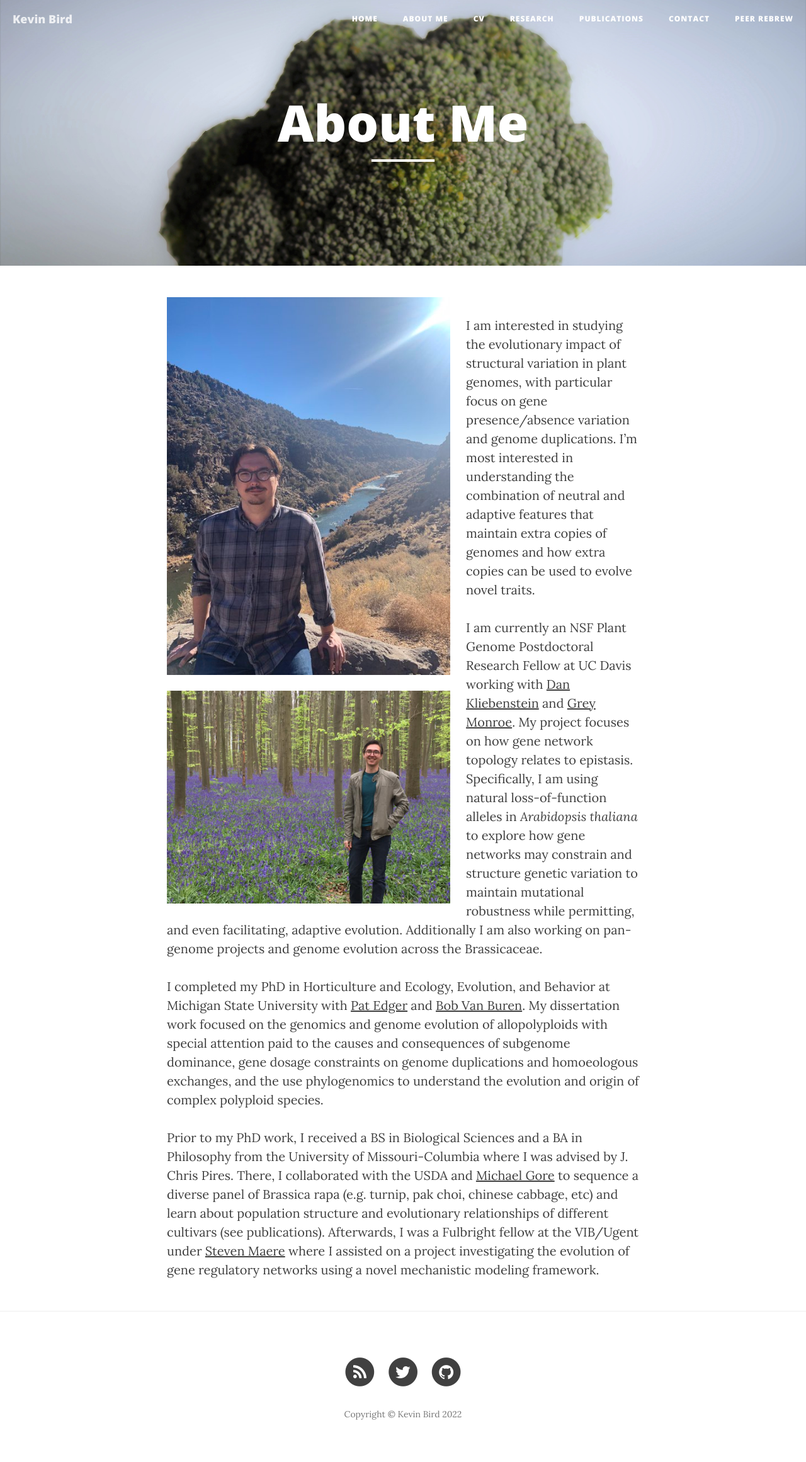
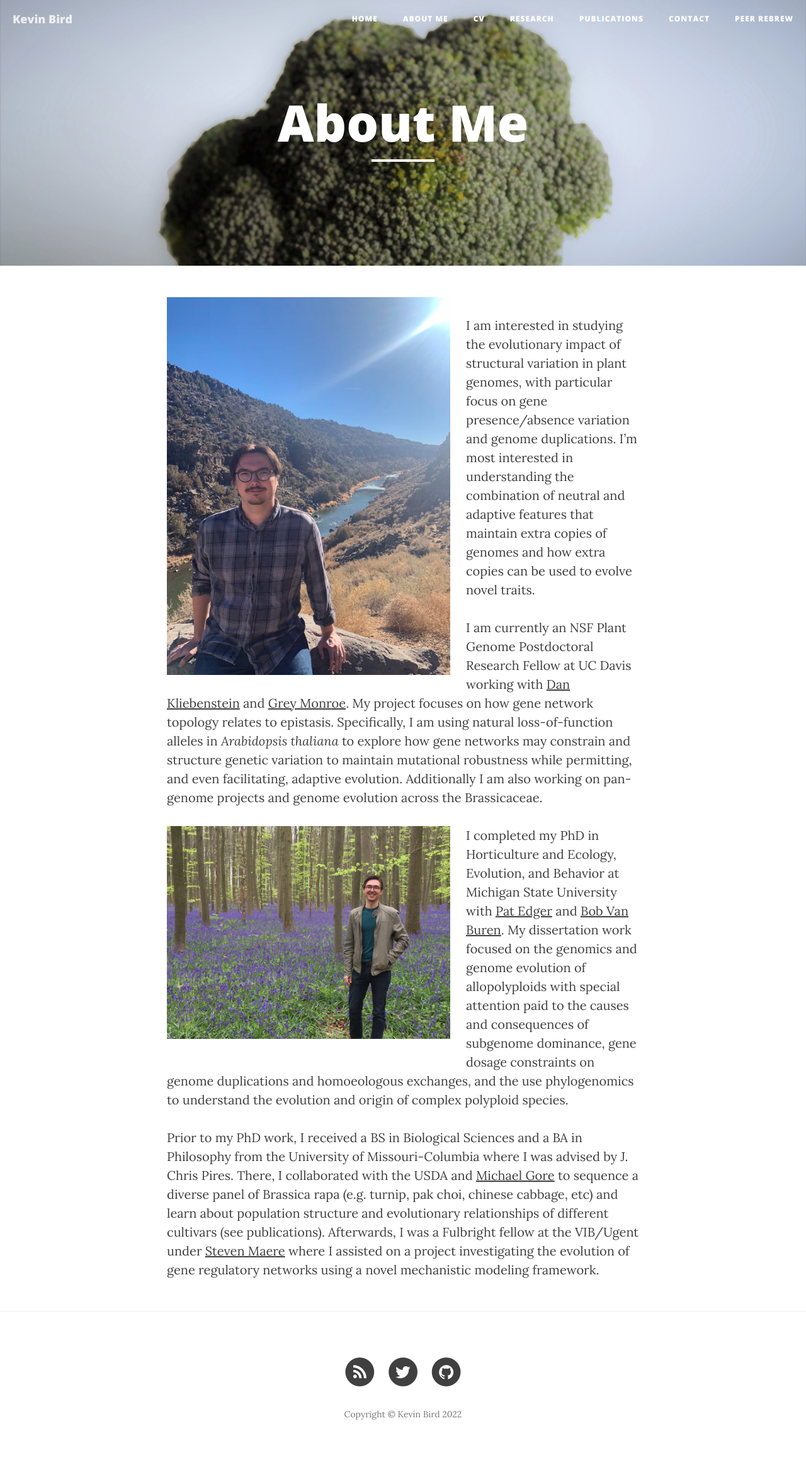
Before and after one commit to KevinABird/KevinABird.github.io, a Jekyll site: the page built from 1_about.md, in a window 1280 px wide. Shown: the whole page at 63% size. Built offline with Jekyll 4.4.1, drawn with Linux system fonts in a browser that asks for light colours; nearby versions of some CDN libraries.

Commit message:
Update 1_about.md

```diff
--- a/1_about.md
+++ b/1_about.md
@@ -8,15 +8,17 @@ header-img: "img/Banner2-2.jpg"
 	<a href="http://kevinabird.github.io/img/0MNpaewh.jpg"><img src="/img/0MNpaewh.jpg" width="450" alt="Kevin Bird" onclick="_gaq.push(['_trackEvent', 'IMGs', 'Image', 'Ironman']);" /></a>
 </div>
 
-<div style="float: left; padding-right: 25px; padding-bottom: 25px">
-	<a href="http://kevinabird.github.io/img/AboutMe_pic.jpg"><img src="/img/AboutMe_pic.jpg" width="450" alt="Kevin Bird" onclick="_gaq.push(['_trackEvent', 'IMGs', 'Image', 'Ironman']);" /></a>
-</div>
+
 
 I am interested in studying the evolutionary impact of structural variation in plant genomes, with particular focus on gene presence/absence variation and genome duplications. I'm most interested in understanding the combination of neutral and adaptive features that maintain extra copies of
 genomes and how extra copies can be used to evolve novel traits.
 
 I am currently an NSF Plant Genome Postdoctoral Research Fellow at UC Davis working with [Dan Kliebenstein](https://psfaculty.plantsciences.ucdavis.edu/kliebenstein/) and [Grey Monroe](https://www.monroelab.org/). My project focuses on how gene network topology relates to epistasis. Specifically, I am using natural loss-of-function alleles in *Arabidopsis thaliana* to explore how gene networks may constrain and structure genetic variation to maintain mutational robustness while permitting, and even facilitating, adaptive evolution. Additionally I am also working on pan-genome projects and genome evolution across the Brassicaceae.
 
+<div style="float: left; padding-right: 25px; padding-bottom: 25px">
+	<a href="http://kevinabird.github.io/img/AboutMe_pic.jpg"><img src="/img/AboutMe_pic.jpg" width="450" alt="Kevin Bird" onclick="_gaq.push(['_trackEvent', 'IMGs', 'Image', 'Ironman']);" /></a>
+</div>
+
 I completed my PhD in Horticulture and Ecology, Evolution, and Behavior at Michigan State University with [Pat Edger](www.polyploidy.msu.edu) and [Bob Van Buren](https://www.vanburenlab.org/). My dissertation work focused on the genomics and genome evolution of allopolyploids with special attention paid to the causes and consequences of subgenome dominance, gene dosage constraints on genome duplications and homoeologous exchanges, and the use phylogenomics to understand the evolution and origin of complex polyploid species.
 
 Prior to my PhD work, I received a BS in Biological Sciences and a BA in Philosophy from the University of Missouri-Columbia where I was advised by J. Chris Pires. There, I collaborated with the USDA and [Michael Gore](https://blogs.cornell.edu/gorelab/) to sequence a diverse panel of Brassica rapa (e.g. turnip, pak choi, chinese cabbage, etc) and learn about population structure and evolutionary relationships of different cultivars (see publications). Afterwards, I was a Fulbright fellow at the VIB/Ugent under [Steven Maere](https://www.psb.ugent.be/esb/ESB/Home.html) where I assisted on a project investigating the evolution of gene regulatory networks using a novel mechanistic modeling framework.
```
